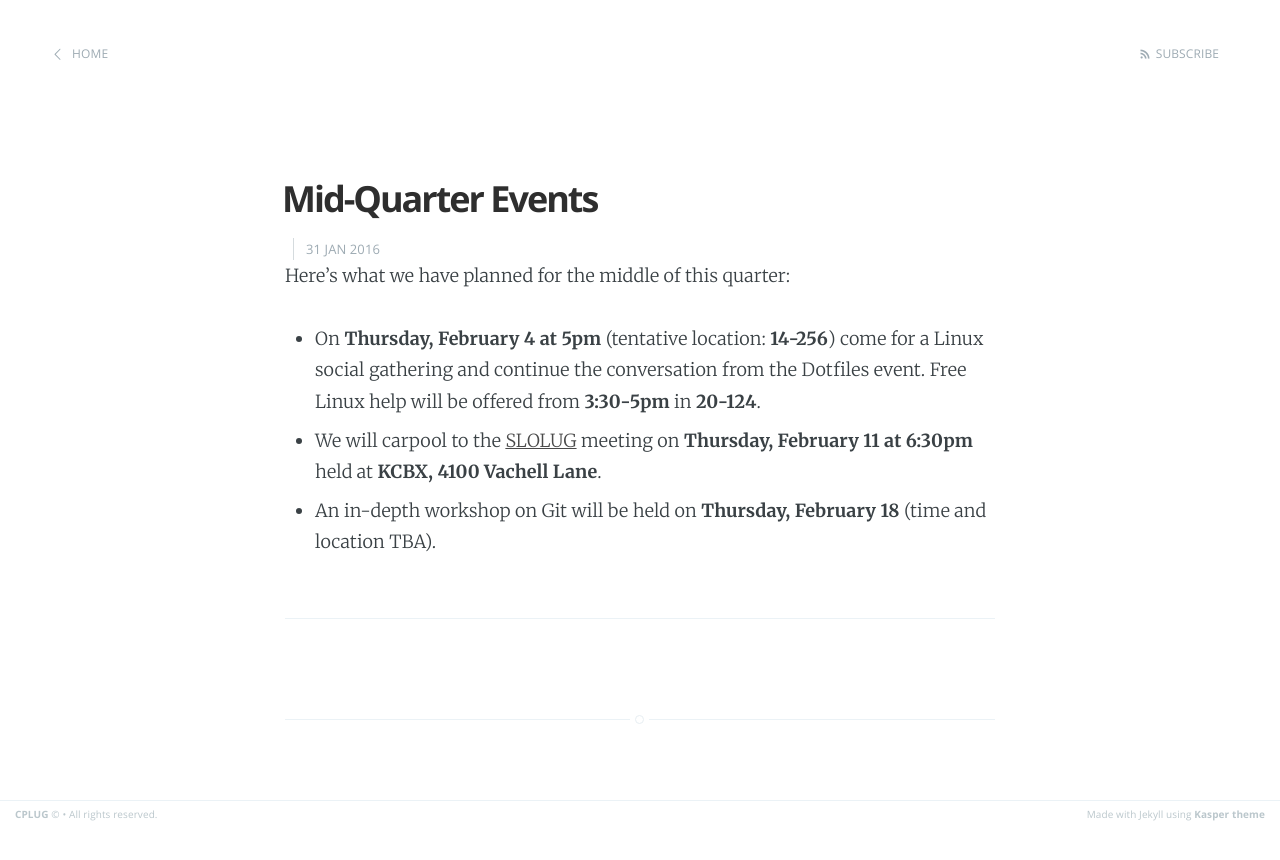
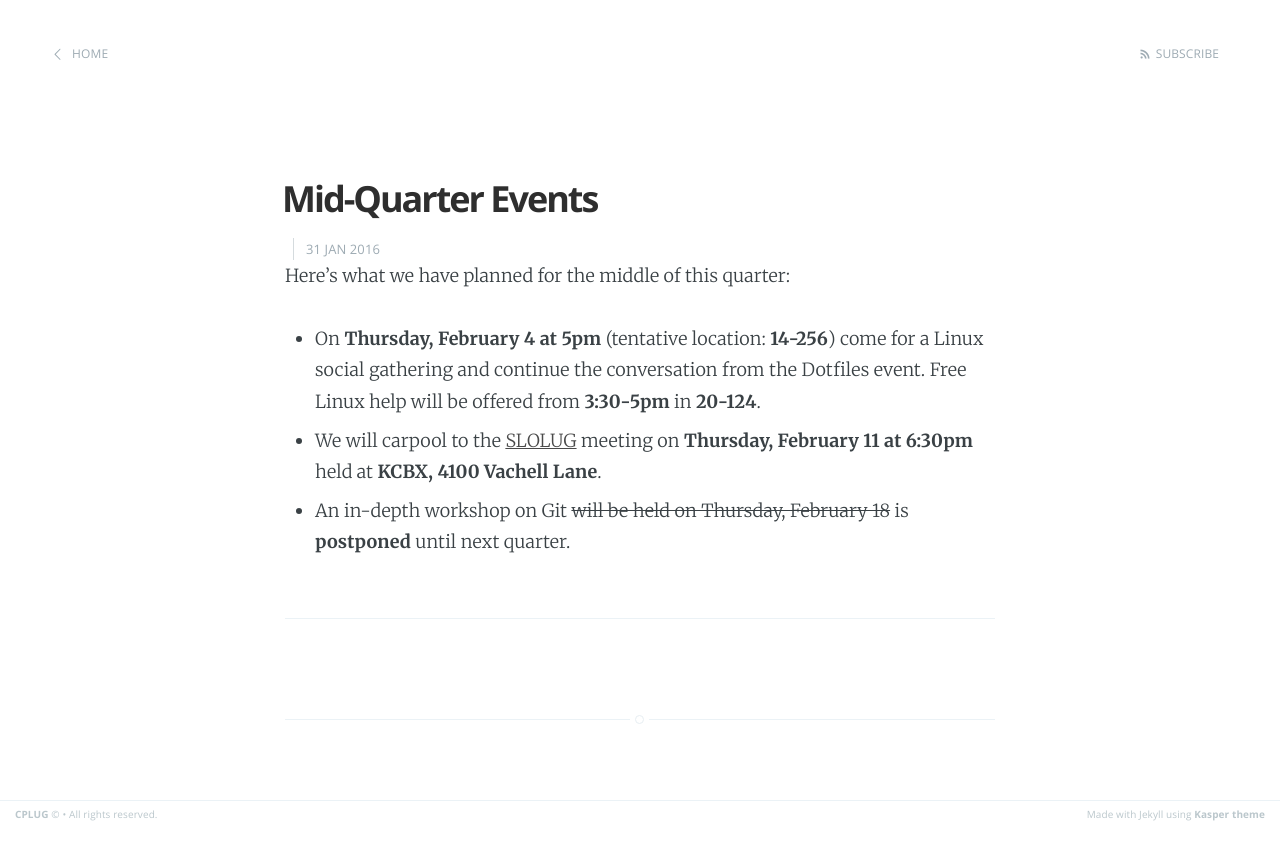
Before and after one commit to CPLUG/cplug.org-old, a Jekyll site: the page built from _posts/2016-01-31-mid_quarter.md, in a window 1280 px wide. Shown: the top 860 px of the page. Built offline with Jekyll 4.4.1, drawn with Linux system fonts in a browser that asks for light colours; nearby versions of some CDN libraries; Markdown is read by kramdown in place of the engine named in the settings.

Commit message:
Postpone Git workshop

```diff
--- a/_posts/2016-01-31-mid_quarter.md
+++ b/_posts/2016-01-31-mid_quarter.md
@@ -8,6 +8,6 @@ Here's what we have planned for the middle of this quarter:
 
  * On **Thursday, February 4 at 5pm** (tentative location: **14-256**) come for a Linux social gathering and continue the conversation from the Dotfiles event. Free Linux help will be offered from **3:30-5pm** in **20-124**.
  * We will carpool to the [SLOLUG][] meeting on **Thursday, February 11 at 6:30pm** held at **KCBX, 4100 Vachell Lane**.
- * An in-depth workshop on Git will be held on **Thursday, February 18** (time and location TBA).
+ * An in-depth workshop on Git <del>will be held on Thursday, February 18</del> is **postponed** until next quarter.
 
 [SLOLUG]: http://www.slolug.com/
```
